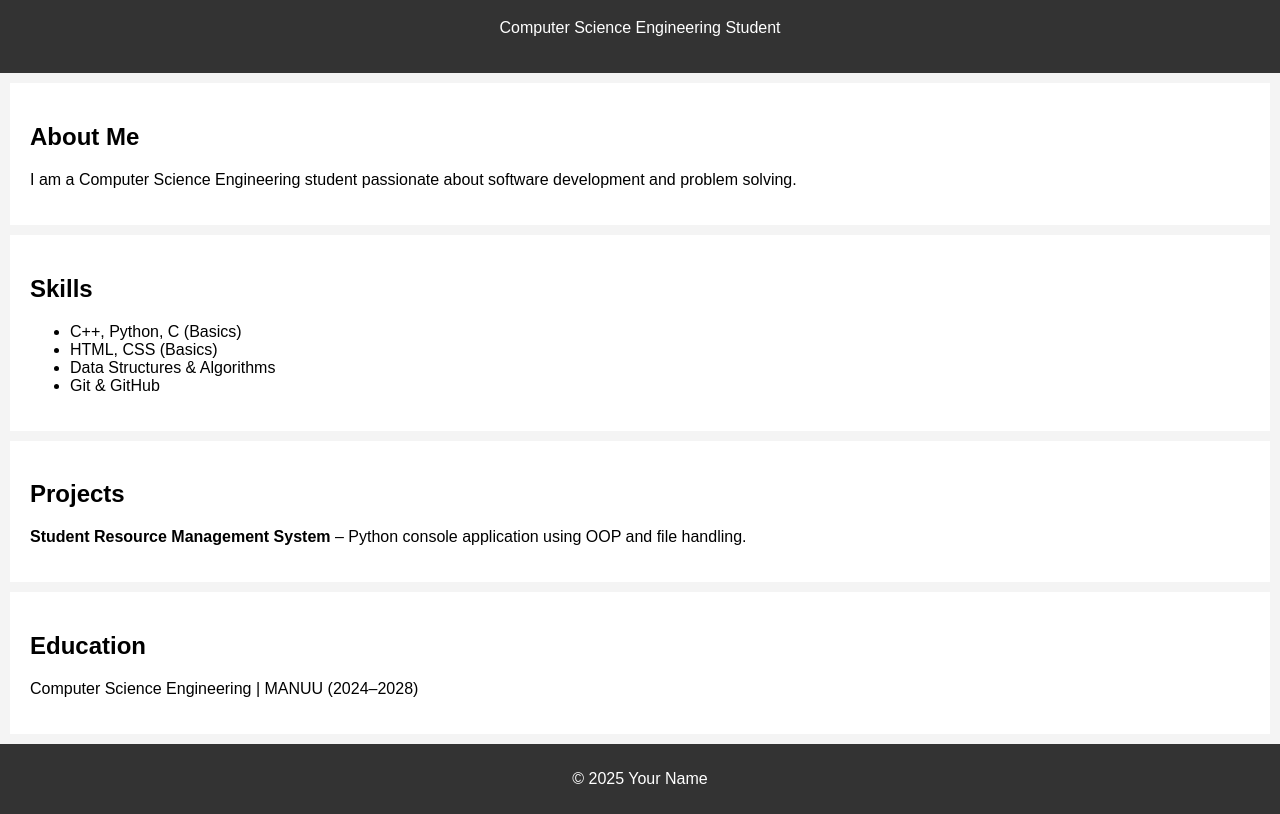
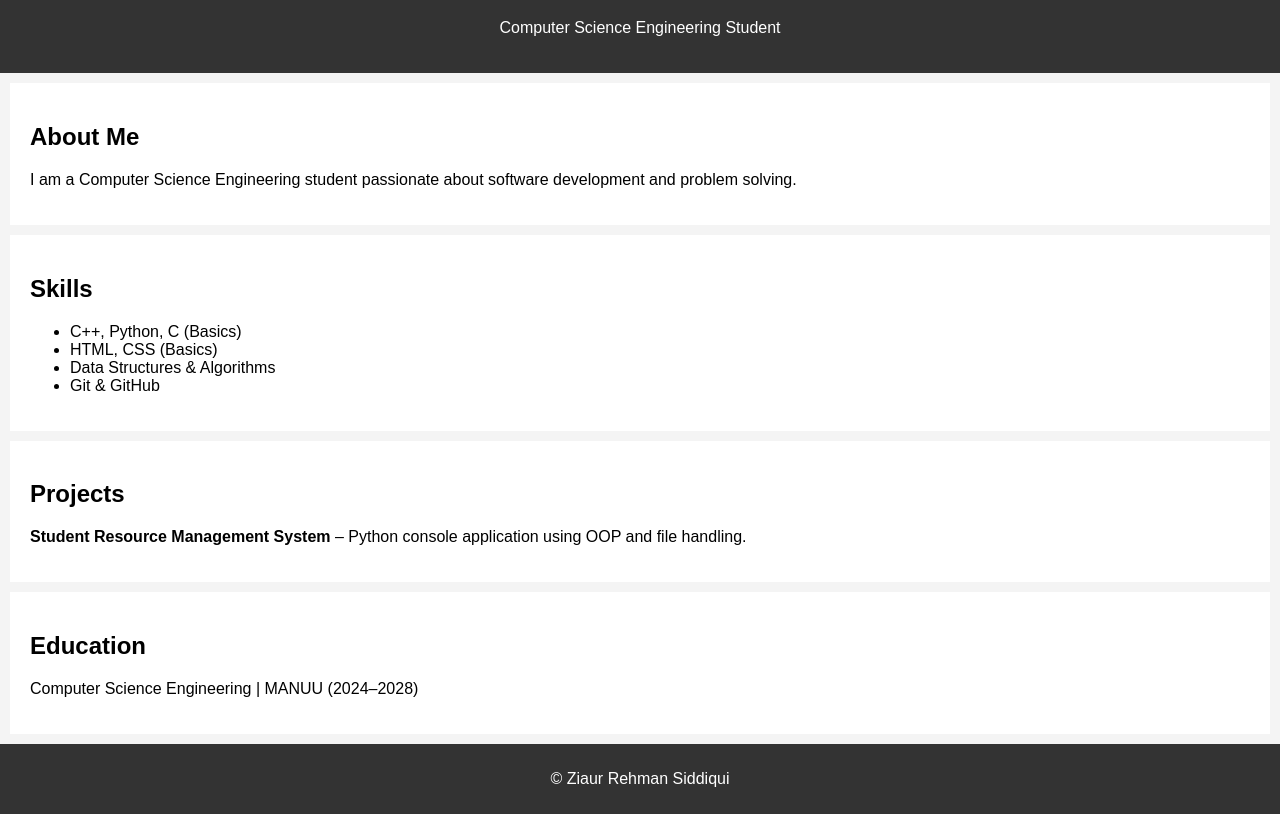
Before and after one commit to Ziaurrehman-siddiqui/my-portfolio, a plain HTML site: page Personal_Portfolio_Website/index.html in a window 1280 px wide. Shown: the part 81-895 px from the top of the page. Drawn offline with Linux system fonts and the light colour scheme.

Commit message:
Update footer with correct name

```diff
--- a/Personal_Portfolio_Website/index.html
+++ b/Personal_Portfolio_Website/index.html
@@ -39,7 +39,7 @@
 </section>
 
 <footer>
-    <p>© 2025 Your Name</p>
+    <p>© Ziaur Rehman Siddiqui</p>
 </footer>
 
 </body>
```
